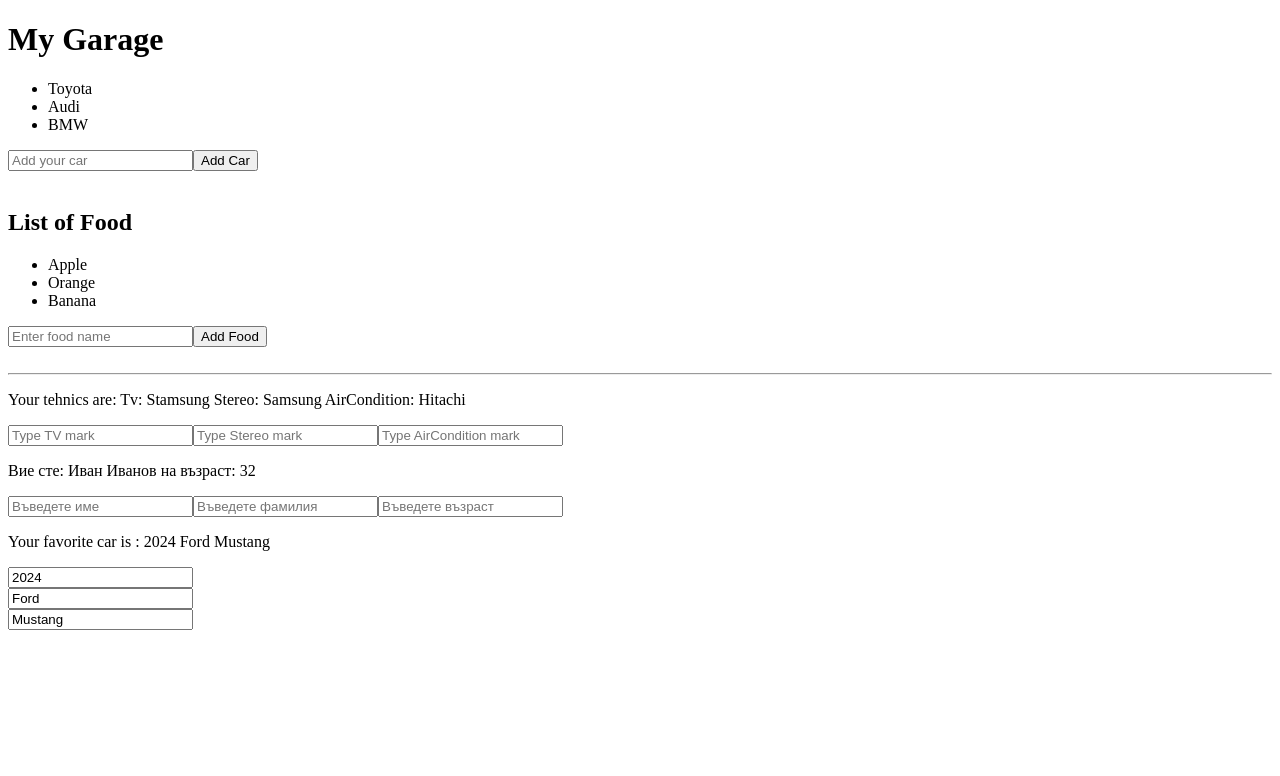
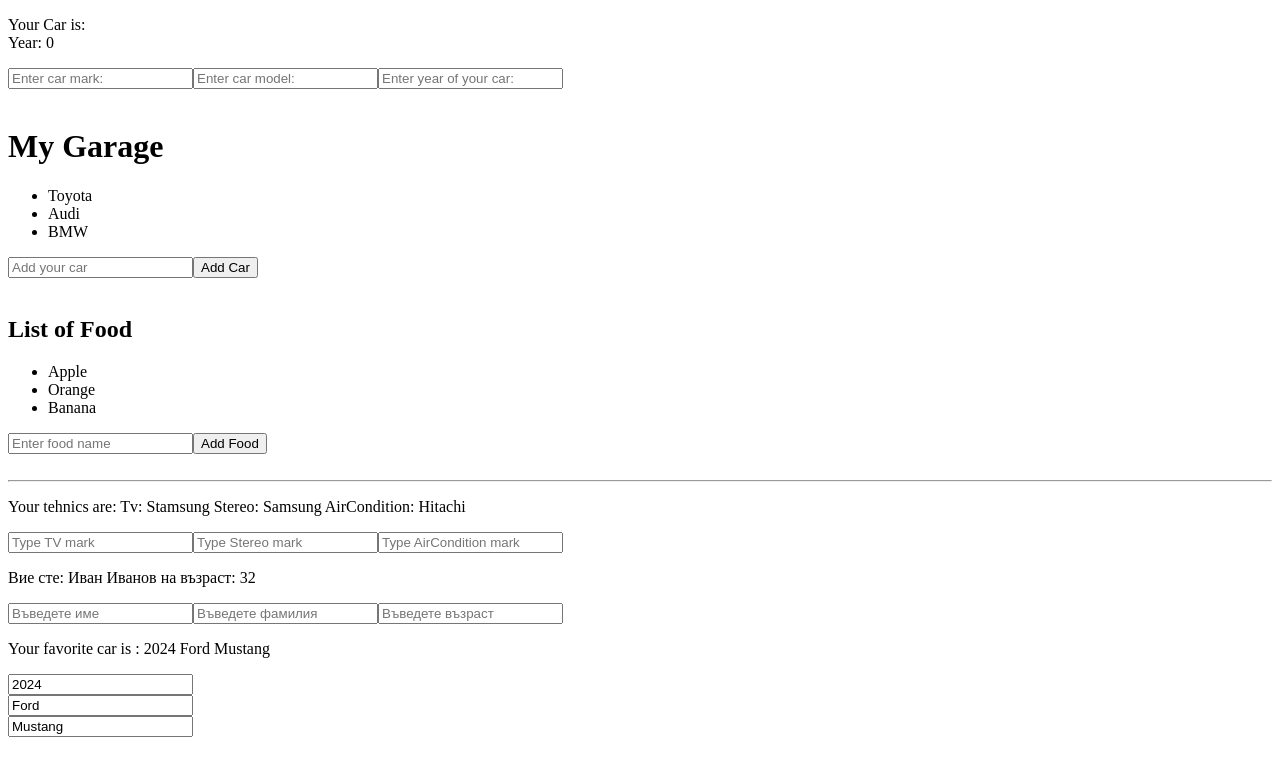
Before and after one commit to MTzarev/seventh-exercise-bcode, a React (Vite) app: page / in a window 1280 px wide. Shown: the top 776 px of the page. Built offline with nearby package versions, Linux system fonts and the light colour scheme.

Commit message:
Exercise Object in state Update

```diff
--- a/src/App.jsx
+++ b/src/App.jsx
@@ -3,9 +3,14 @@ import ObjectUpdater from "./components/ObjectUpdater";
 import ObjectInfo from "./components/ObjectInfo";
 import FoodArray from "./components/FoodArray";
 import CarsArray from "./components/CarsArray";
+import CarsObject from "./components/CarsObject";
 function App() {
   return (
     <>
+<CarsObject/>
+
+<br />
+
     <CarsArray/>
     <br />
 
--- /dev/null
+++ b/src/components/CarsObject.jsx
@@ -0,0 +1,31 @@
+import { useState } from "react"
+function CarsObject () {
+
+    const [car, setCar] = useState({mark: "",
+                                    model: "",
+                                    year: 0,
+    })
+function addMark (e) {
+setCar(c=>({...c, mark:e.target.value}))
+}
+function addModel (e){
+    setCar(c=>({...c, model: e.target.value}))
+
+}
+function addYear (e){
+    setCar (c=>({...c, year: e.target.value}))
+
+}
+
+
+    return (
+        <div>
+            <p>Your Car is: {car.mark} {car.model} <br /> Year: {car.year}</p>
+            <input type="text" placeholder="Enter car mark:" onChange={addMark} />
+            <input type="text" placeholder="Enter car model:" onChange={addModel} />
+            <input type="number" placeholder="Enter year of your car:" onChange={addYear} />
+
+        </div>
+    )
+}
+export default CarsObject
```
